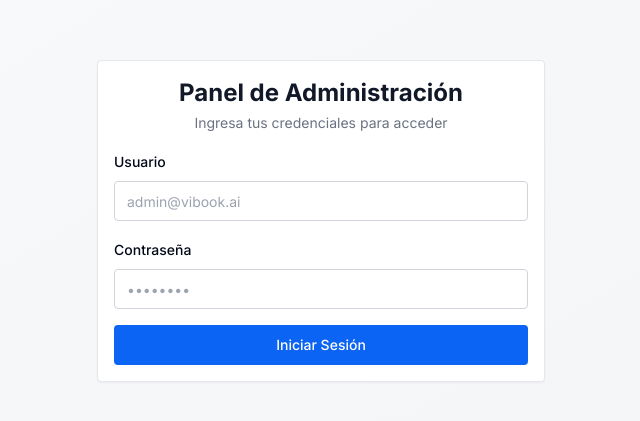
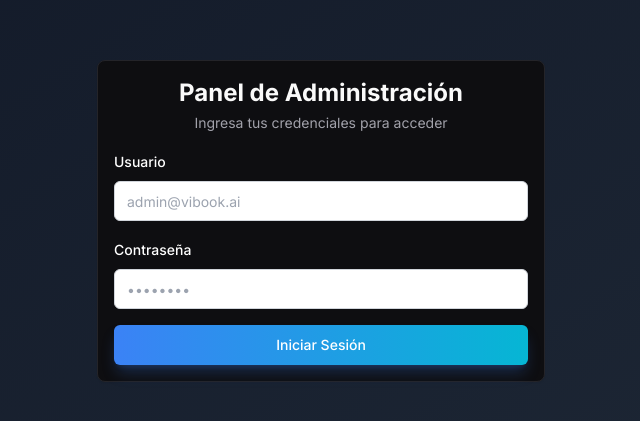
Before and after one commit to tometh04/vibook-services, a Next.js app: page /admin-login in a window 1280 px wide. Shown: the part 179-600 px from the top of the page, without its empty margins (319-959 px from the left). Built offline with nearby package versions, Linux system fonts and the light colour scheme.

Commit message:
feat: aplicar nuevo branding completo al sistema - tema oscuro y gradientes

```diff
--- a/app/(dashboard)/layout.tsx
+++ b/app/(dashboard)/layout.tsx
@@ -135,10 +135,10 @@ export default async function DashboardLayout({
         }}
         agencyId={activeAgencyId}
       />
-      <SidebarInset className="min-w-0">
+      <SidebarInset className="min-w-0 bg-[#0a0a0f]">
         <SiteHeader />
         <div className="flex flex-1 flex-col overflow-hidden">
-          <div className="flex-1 overflow-y-auto p-6 md:p-8">
+          <div className="flex-1 overflow-y-auto p-6 md:p-8 bg-[#0a0a0f]">
             {children}
           </div>
         </div>
--- a/app/globals.css
+++ b/app/globals.css
@@ -4,18 +4,18 @@
 
 @layer base {
   :root {
-    /* Background & Foreground */
-    --background: 0 0% 100%;
-    --foreground: 222.2 84% 4.9%;
+    /* Background & Foreground - Nuevo branding oscuro */
+    --background: 240 10% 4%;      /* #0a0a0f */
+    --foreground: 0 0% 98%;
 
     /* Cards */
-    --card: 0 0% 100%;
-    --card-foreground: 222.2 84% 4.9%;
-    --popover: 0 0% 100%;
-    --popover-foreground: 222.2 84% 4.9%;
+    --card: 240 8% 6%;              /* Slightly lighter than background */
+    --card-foreground: 0 0% 98%;
+    --popover: 240 8% 6%;
+    --popover-foreground: 0 0% 98%;
 
-    /* Primary - Azul oscuro para SaaS B2B */
-    --primary: 217 91% 50%;        /* Azul #2563EB */
+    /* Primary - Gradiente blue-cyan-purple */
+    --primary: 217 91% 60%;         /* Blue-400 */
     --primary-foreground: 0 0% 100%;
 
     /* Success - Verde */
@@ -31,97 +31,87 @@
     --destructive-foreground: 0 0% 100%;
 
     /* Muted */
-    --muted: 210 20% 96%;
-    --muted-foreground: 215 16% 47%;
+    --muted: 240 6% 10%;
+    --muted-foreground: 240 5% 65%;
 
     /* Borders & Inputs */
-    --border: 214 32% 91%;
-    --input: 214 32% 91%;
-    --ring: 217 91% 50%;
+    --border: 240 6% 15%;
+    --input: 240 6% 15%;
+    --ring: 217 91% 60%;
 
     /* Border radius */
-    --radius: 0.375rem;
+    --radius: 0.5rem;
+
+    /* Charts - Colores del nuevo branding */
+    --chart-1: 217 91% 60%;        /* Blue */
+    --chart-2: 188 94% 50%;        /* Cyan */
+    --chart-3: 270 91% 65%;        /* Purple */
+    --chart-4: 38 92% 50%;         /* Yellow */
+    --chart-5: 142 76% 46%;         /* Green */
+    --chart-6: 0 84% 60%;           /* Red */
+
+    /* Sidebar - Tema oscuro */
+    --sidebar-background: 240 8% 6%;
+    --sidebar-foreground: 240 5% 96%;
+    --sidebar-primary: 217 91% 60%;
+    --sidebar-primary-foreground: 0 0% 100%;
+    --sidebar-accent: 240 6% 12%;
+    --sidebar-accent-foreground: 240 5% 96%;
+    --sidebar-border: 240 6% 15%;
+    --sidebar-ring: 217 91% 60%;
+  }
+
+  .dark {
+    /* Dark mode usa los mismos valores que root (ya es oscuro por defecto) */
+    --background: 240 10% 4%;
+    --foreground: 0 0% 98%;
+    --card: 240 8% 6%;
+    --card-foreground: 0 0% 98%;
+    --popover: 240 8% 6%;
+    --popover-foreground: 0 0% 98%;
+
+    /* Primary con gradiente */
+    --primary: 217 91% 60%;
+    --primary-foreground: 0 0% 100%;
+
+    /* Success */
+    --success: 142 76% 46%;
+    --success-foreground: 0 0% 100%;
+
+    /* Warning */
+    --warning: 38 92% 60%;
+    --warning-foreground: 0 0% 100%;
+
+    /* Destructive */
+    --destructive: 0 84% 65%;
+    --destructive-foreground: 0 0% 100%;
+
+    /* Muted */
+    --muted: 240 6% 10%;
+    --muted-foreground: 240 5% 65%;
+
+    /* Borders */
+    --border: 240 6% 15%;
+    --input: 240 6% 15%;
+    --ring: 217 91% 60%;
 
     /* Charts */
     --chart-1: 217 91% 60%;
-    --chart-2: 142 76% 36%;
-    --chart-3: 25 95% 53%;
+    --chart-2: 188 94% 50%;
+    --chart-3: 270 91% 65%;
     --chart-4: 38 92% 50%;
-    --chart-5: 280 80% 60%;
-    --chart-6: 340 75% 55%;
+    --chart-5: 142 76% 46%;
+    --chart-6: 0 84% 60%;
 
     /* Sidebar */
-    --sidebar-background: 0 0% 100%;
-    --sidebar-foreground: 240 6% 10%;
-    --sidebar-primary: 217 91% 50%;
+    --sidebar-background: 240 8% 6%;
+    --sidebar-foreground: 240 5% 96%;
+    --sidebar-primary: 217 91% 60%;
     --sidebar-primary-foreground: 0 0% 100%;
-    --sidebar-accent: 210 20% 96%;
-    --sidebar-accent-foreground: 240 6% 10%;
-    --sidebar-border: 214 32% 91%;
-    --sidebar-ring: 217 91% 50%;
-  }
-
-  .dark {
-    --background: 222.2 84% 4.9%;
-    --foreground: 210 40% 98%;
-    --card: 222.2 84% 4.9%;
-    --card-foreground: 210 40% 98%;
-    --popover: 222.2 84% 4.9%;
-    --popover-foreground: 210 40% 98%;
-
-    /* Primary mantiene su vibrancia en dark */
-    --primary: 217 91% 65%;
-    --primary-foreground: 222.2 47.4% 11.2%;
-    --primary-glow: 217 91% 75%;
-    --primary-dark: 217 91% 55%;
-
-    /* Accent */
-    --accent: 142 76% 46%;
-    --accent-foreground: 222.2 47.4% 11.2%;
-    --accent-light: 142 76% 56%;
-
-    /* Secondary */
-    --secondary: 25 95% 63%;
-    --secondary-foreground: 222.2 47.4% 11.2%;
-
-    /* Success */
-    --success: 142 76% 46%;
-    --success-foreground: 222.2 47.4% 11.2%;
-
-    /* Warning */
-    --warning: 38 92% 60%;
-    --warning-foreground: 222.2 47.4% 11.2%;
-
-    /* Destructive */
-    --destructive: 0 84% 65%;
-    --destructive-foreground: 222.2 47.4% 11.2%;
-
-    /* Muted */
-    --muted: 217.2 32.6% 17.5%;
-    --muted-foreground: 215 20.2% 65.1%;
-
-    /* Borders */
-    --border: 217.2 32.6% 17.5%;
-    --input: 217.2 32.6% 17.5%;
-    --ring: 217 91% 65%;
-
-    /* Charts */
-    --chart-1: 217 91% 65%;
-    --chart-2: 142 76% 46%;
-    --chart-3: 25 95% 63%;
-    --chart-4: 38 92% 60%;
-    --chart-5: 280 80% 70%;
-    --chart-6: 340 75% 65%;
-
-    /* Sidebar */
-    --sidebar-background: 240 5.9% 10%;
-    --sidebar-foreground: 240 4.8% 95.9%;
-    --sidebar-primary: 217 91% 65%;
-    --sidebar-primary-foreground: 0 0% 100%;
-    --sidebar-accent: 217 91% 65% / 0.15;
-    --sidebar-accent-foreground: 240 4.8% 95.9%;
-    --sidebar-border: 240 3.7% 15.9%;
-    --sidebar-ring: 217 91% 65%;
+    --sidebar-accent: 240 6% 12%;
+    --sidebar-accent-foreground: 240 5% 96%;
+    --sidebar-border: 240 6% 15%;
+    --sidebar-ring: 217 91% 60%;
   }
 }
 
@@ -139,17 +129,17 @@
     font-family: var(--font-inter), system-ui, -apple-system, sans-serif;
   }
 
-  /* Tipografía para SaaS B2B */
+  /* Tipografía para SaaS B2B - Adaptada al nuevo branding */
   h1 {
-    @apply text-3xl font-semibold text-gray-900;
+    @apply text-3xl font-semibold text-foreground;
   }
 
   h2 {
-    @apply text-2xl font-semibold text-gray-900;
+    @apply text-2xl font-semibold text-foreground;
   }
 
   h3 {
-    @apply text-xl font-semibold text-gray-900;
+    @apply text-xl font-semibold text-foreground;
   }
 }
 
--- a/app/layout.tsx
+++ b/app/layout.tsx
@@ -19,8 +19,8 @@ export default function RootLayout({
   children: React.ReactNode
 }) {
   return (
-    <html lang="es">
-      <body className={inter.variable}>
+    <html lang="es" className="dark">
+      <body className={`${inter.variable} bg-[#0a0a0f] text-white`}>
         {children}
         <Toaster richColors position="top-right" />
       </body>
--- a/components/app-sidebar.tsx
+++ b/components/app-sidebar.tsx
@@ -285,14 +285,14 @@ export function AppSidebar({ userRole, user, agencyId, ...props }: AppSidebarPro
                       height={20}
                       className="size-5 object-contain"
                     />
-                    <span className="text-sm font-medium text-gray-900">{branding.app_name}</span>
+                    <span className="text-sm font-medium text-foreground">{branding.app_name}</span>
                   </>
                 ) : (
                   <>
                     <GalleryVerticalEnd
                       className="size-5 text-gray-400"
                     />
-                    <span className="text-sm font-medium text-gray-900">{branding.app_name}</span>
+                    <span className="text-sm font-medium text-foreground">{branding.app_name}</span>
                   </>
                 )}
               </a>
--- a/components/site-header.tsx
+++ b/components/site-header.tsx
@@ -48,14 +48,14 @@ export function SiteHeader() {
   const title = getPageTitle(pathname)
 
   return (
-    <header className="flex h-(--header-height) shrink-0 items-center gap-2 border-b transition-[width,height] ease-linear group-has-data-[collapsible=icon]/sidebar-wrapper:h-(--header-height)">
+    <header className="flex h-(--header-height) shrink-0 items-center gap-2 border-b border-border bg-[#0a0a0f] transition-[width,height] ease-linear group-has-data-[collapsible=icon]/sidebar-wrapper:h-(--header-height)">
       <div className="flex w-full items-center gap-1 px-4 lg:gap-2 lg:px-6">
-        <SidebarTrigger className="-ml-1" />
+        <SidebarTrigger className="-ml-1 text-foreground" />
         <Separator
           orientation="vertical"
-          className="mx-2 data-[orientation=vertical]:h-4"
+          className="mx-2 data-[orientation=vertical]:h-4 bg-border"
         />
-        <h1 className="text-base font-medium">{title}</h1>
+        <h1 className="text-base font-medium text-foreground">{title}</h1>
         <div className="ml-auto flex items-center gap-2">
           <NotificationBell />
           <ThemeToggle />
--- a/components/ui/button.tsx
+++ b/components/ui/button.tsx
@@ -9,11 +9,11 @@ const buttonVariants = cva(
   {
     variants: {
       variant: {
-        default: "bg-primary text-white hover:bg-primary/90",
+        default: "bg-gradient-to-r from-blue-500 to-cyan-500 text-white hover:from-blue-600 hover:to-cyan-600 shadow-lg shadow-blue-500/25",
         destructive: "bg-red-600 text-white hover:bg-red-700",
-        outline: "border border-gray-300 bg-white text-gray-700 hover:bg-gray-50",
-        secondary: "border border-gray-300 bg-white text-gray-700 hover:bg-gray-50",
-        ghost: "hover:bg-gray-100 text-gray-700",
+        outline: "border border-border bg-card text-foreground hover:bg-accent hover:text-accent-foreground",
+        secondary: "border border-border bg-card text-foreground hover:bg-accent hover:text-accent-foreground",
+        ghost: "hover:bg-accent hover:text-accent-foreground text-foreground",
         link: "text-primary underline-offset-4 hover:underline",
       },
       size: {
--- a/components/ui/card.tsx
+++ b/components/ui/card.tsx
@@ -9,7 +9,7 @@ const Card = React.forwardRef<
   <div
     ref={ref}
     className={cn(
-      "rounded-md border border-gray-200 bg-white shadow-sm",
+      "rounded-lg border border-border bg-card shadow-sm",
       className
     )}
     {...props}
@@ -36,7 +36,7 @@ const CardTitle = React.forwardRef<
   <h3
     ref={ref}
     className={cn(
-      "text-base font-semibold text-gray-900",
+      "text-base font-semibold text-card-foreground",
       className
     )}
     {...props}
@@ -50,7 +50,7 @@ const CardDescription = React.forwardRef<
 >(({ className, ...props }, ref) => (
   <p
     ref={ref}
-    className={cn("text-sm text-gray-500", className)}
+    className={cn("text-sm text-muted-foreground", className)}
     {...props}
   />
 ))
```
Also changed, not shown: Vibook Web/logo.jpeg (added), 1 other file (tests, documents, lock files or other folders).
